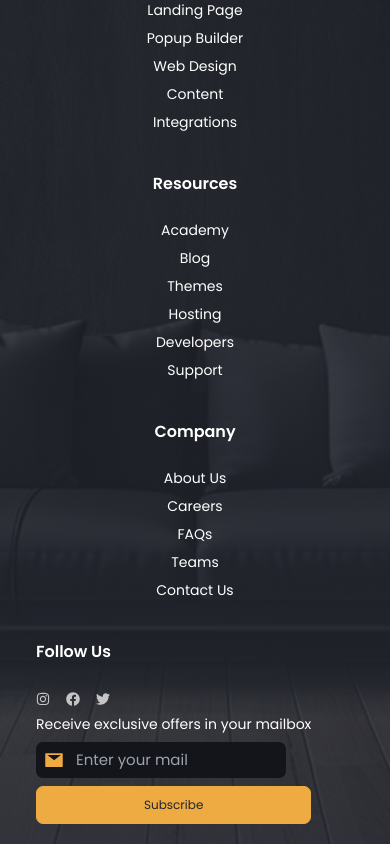
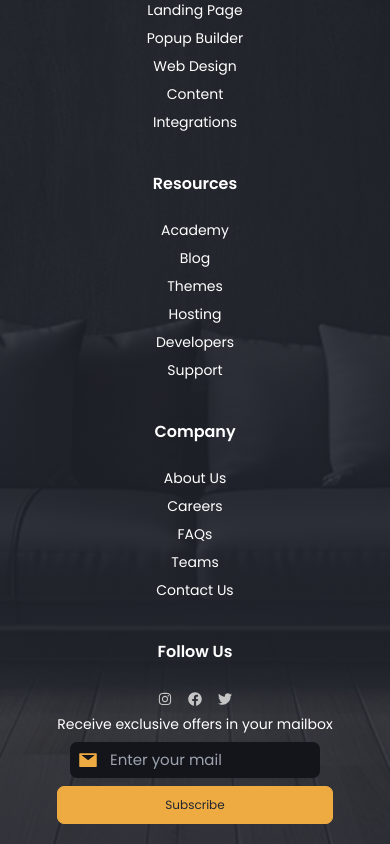
Before and after one commit to AndrewToks/landing-page, a React (Vite) app: page / in a window 390 px wide. Shown: the part 6820-7664 px from the top of the page. Built offline with nearby package versions, Linux system fonts and the light colour scheme.

Commit message:
footer Section

```diff
--- a/src/Footer.jsx
+++ b/src/Footer.jsx
@@ -81,29 +81,29 @@ const Footer = () => {
               </article>
 
               {/* Column 5 */}
-              <article className="flex flex-col gap-4 items-start">
+              <article  className="flex flex-col gap-4 items-center lg:items-start">
                 <h1 className="font-semibold mb-3">Follow Us</h1>
-  <ul className="space-y-2 text-sm flex flex-col items-start">
+                <ul className="space-y-2 text-sm flex flex-col items-center lg:items-start">
                 <li className="flex gap-4 text-[#C5C5C5]">
                   <FaInstagram />
                   <FaFacebook />
                   <FaTwitter />
                 </li>
                 <li className="text-sm">Receive exclusive offers in your mailbox</li>
-    <li className="relative w-[250px]">
+                {/* <li className='flex items-center gap-4 '> */}
+                <li className='relative w-[250px]'>
                     <AiFillMail className="absolute left-2 top-1/2 transform -translate-y-1/2 text-[#EDAB42]" size={20} />
                     <input
                       type="text"
                       placeholder="Enter your mail"
-        className="w-full rounded-[7px] text-[15px] py-2 pl-10 pr-4 bg-[#13151a] text-white"
-      />
-    </li>
+                      className="w-full  rounded-[7px] text-[15px] py-2 pl-10 pr-4 bg-[#13151a] text-white"
+                    /></li>
                     <li className="text-[12px] lg:text-[16px] w-full text-[#23262F] bg-[#EDAB42] hover:bg-[#c58927] border border-[#EDAB42] rounded-[7px] py-[8px] px-[16px]">
                     Subscribe
                   </li>
+
                 </ul>
               </article>
-
             </div>
           </div>
         </div>
```
Lines whose indentation alone changed are shown as unchanged.
